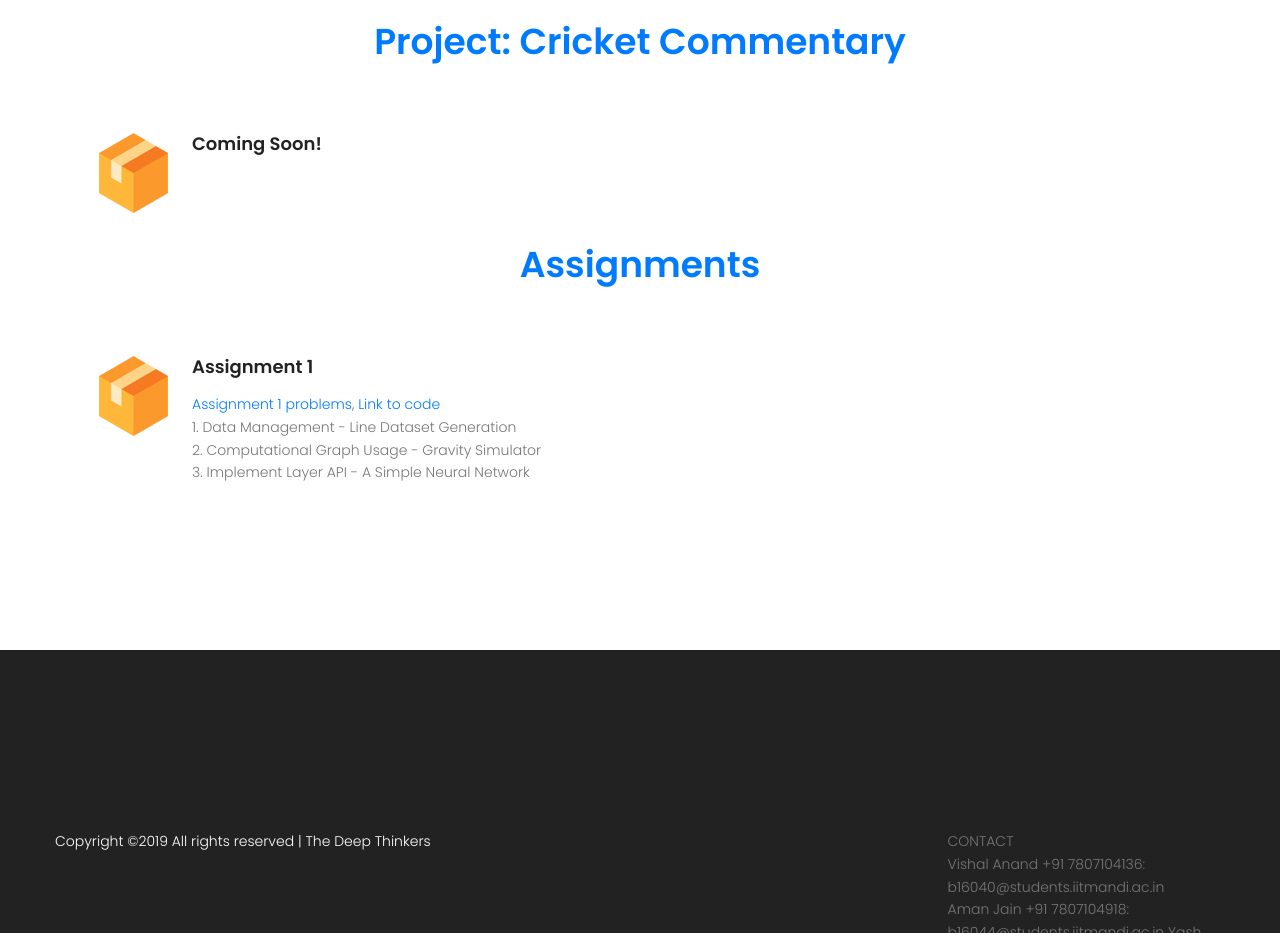
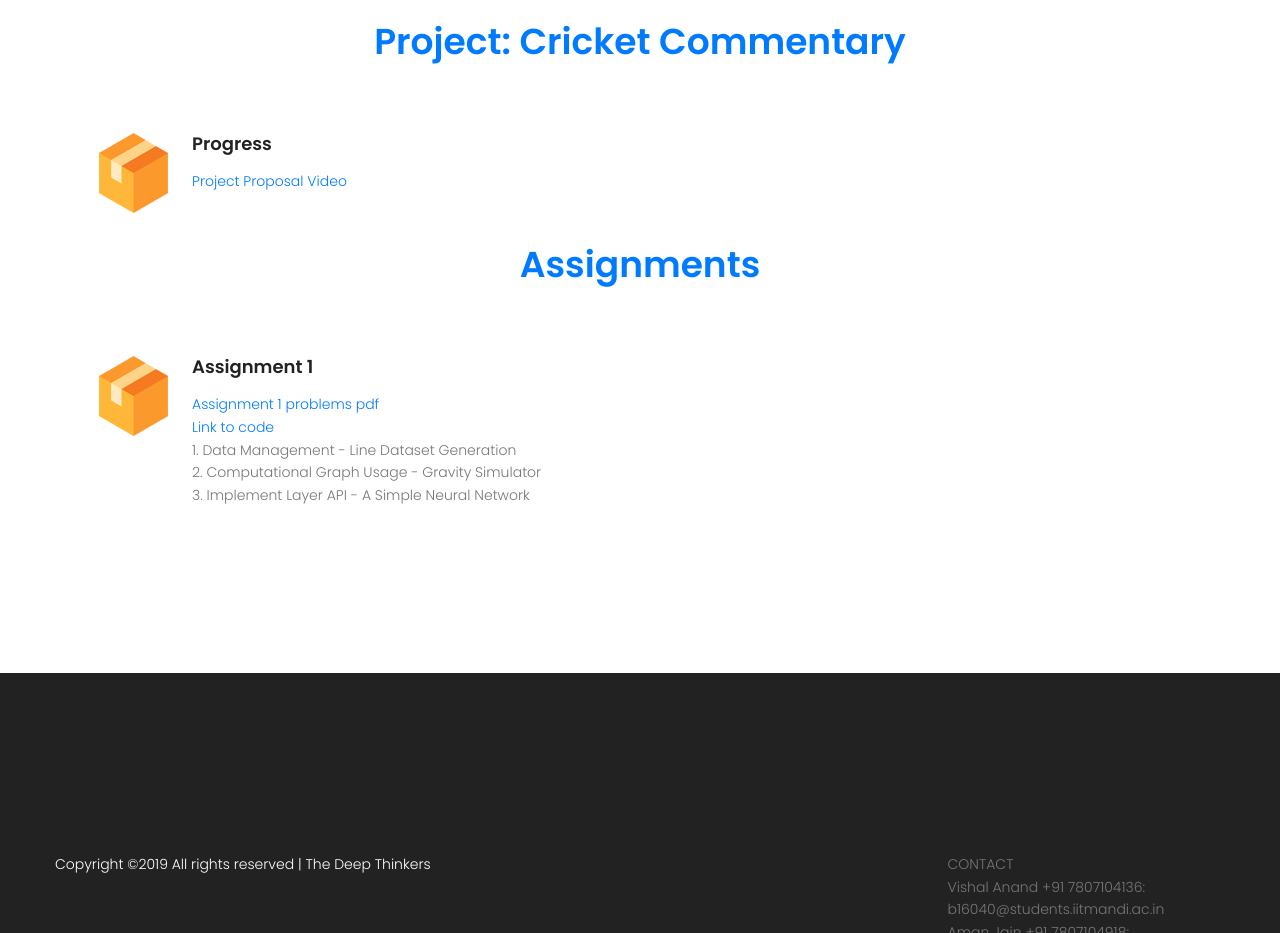
Before and after one commit to amanjain25/Deep-Learning-Website, a plain HTML site: page index.html in a window 1280 px wide. Shown: the part 900-1833 px from the top of the page. Drawn offline with nearby package versions, Linux system fonts and the light colour scheme; some packages are replaced by stand-ins of ours.

Commit message:
Add video link

```diff
--- a/index.html
+++ b/index.html
@@ -100,7 +100,10 @@
 									<img src="img/s4.png" alt="">
 								</div>
 								<div class="desc">
-									<a href="https://github.com/Vishal1541/DeepLearning"><h4>Coming Soon!</h4></a>
+									<a href="https://github.com/Vishal1541/DeepLearning"><h4>Progress</h4></a>
+									<p>
+									 <a href="https://goo.gl/N5p3jQ">Project Proposal Video</a>
+									</p>
 								</div>
 							</div>
 							<!-- <div class="single-offer d-flex flex-row pb-30">
@@ -159,7 +162,8 @@
 								<div class="desc">
 									<h4>Assignment 1</h4>
 									<p>
-									<a href="/pdf/1.pdf" download="Assignment1.pdf">Assignment 1 problems</a>, <a href="https://github.com/Vishal1541/DeepLearning/tree/master/Assingment1">Link to code</a><br>
+									<a href="/pdf/1.pdf" download="Assignment1.pdf">Assignment 1 problems pdf</a><br>
+									 <a href="https://github.com/Vishal1541/DeepLearning/tree/master/Assingment1">Link to code</a><br>
 										1. Data Management - Line Dataset Generation <br>
 										2. Computational Graph Usage - Gravity Simulator <br>
 										3. Implement Layer API - A Simple Neural Network
```
